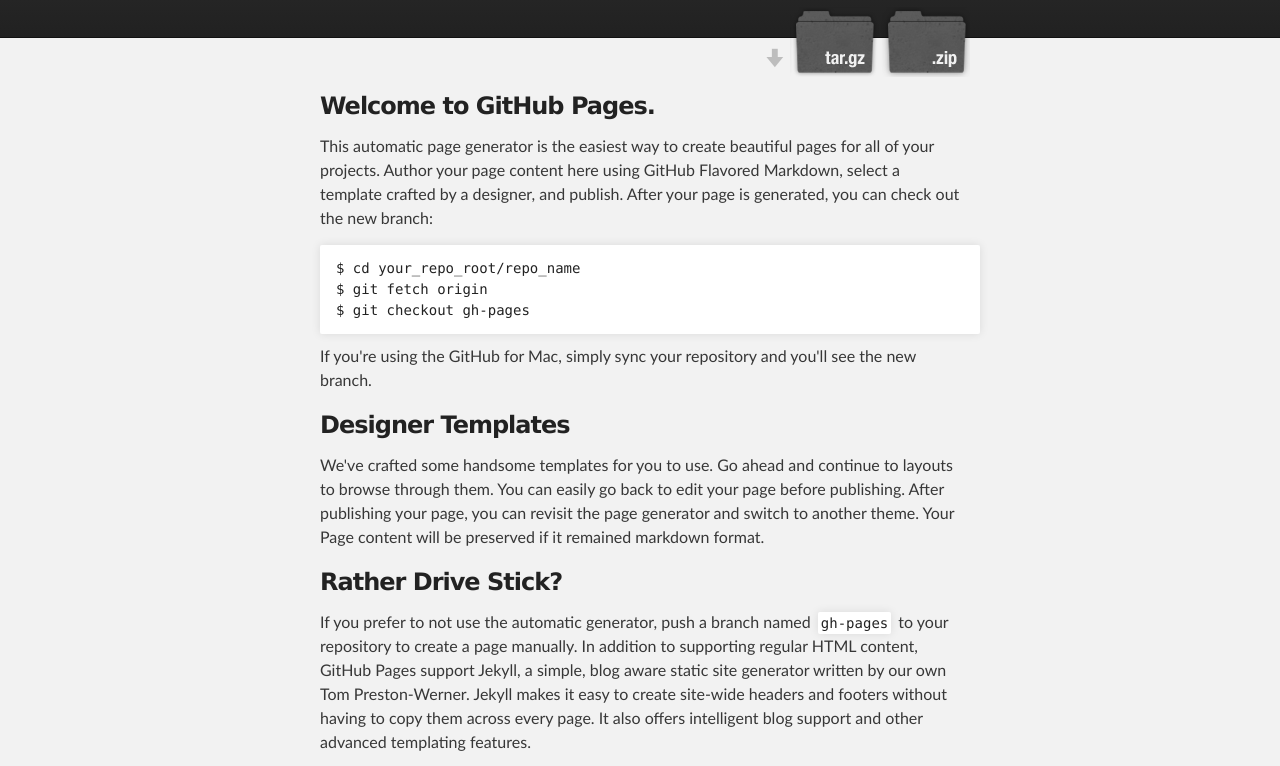
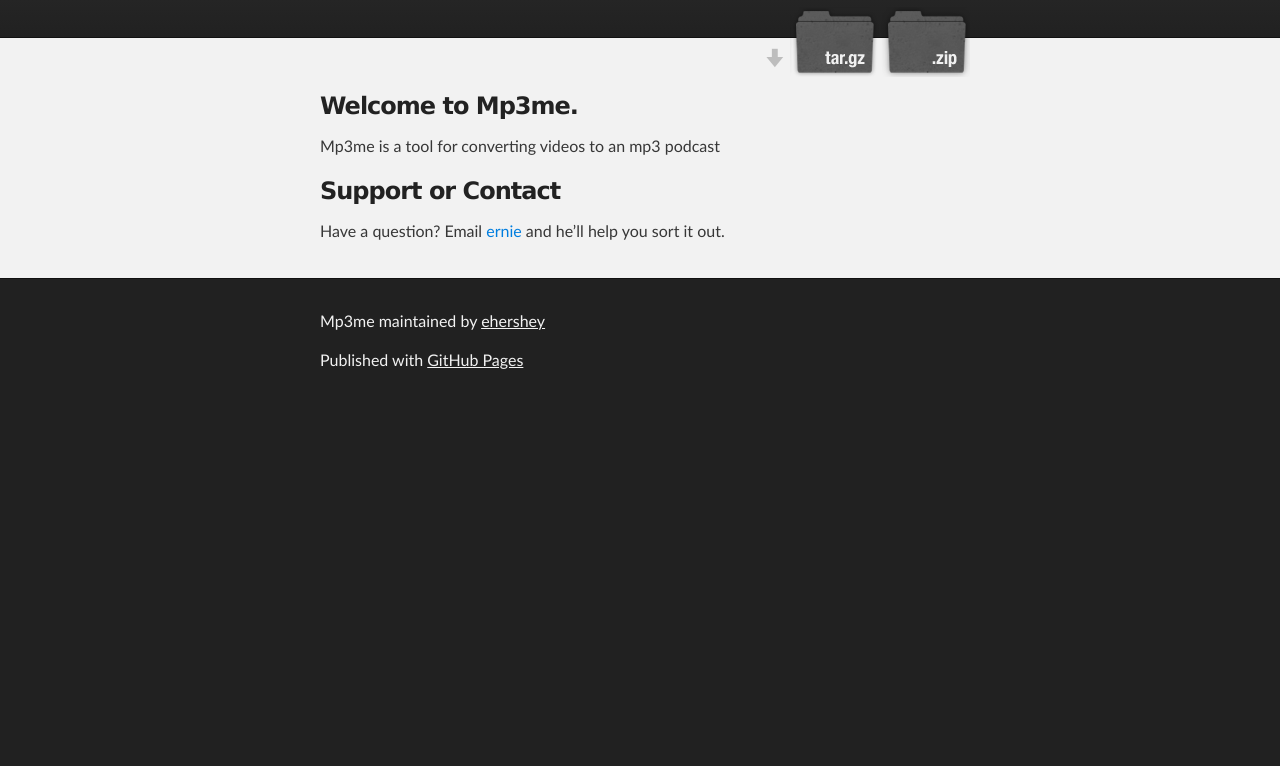
Before and after one commit to ehershey/mp3me, a plain HTML site: page index.html in a window 1280 px wide. Shown: the part 172-938 px from the top of the page. After the commit the page ends 800 px from the top, so only its background shows below. Drawn offline with Linux system fonts and the light colour scheme.

Commit message:
remove extra info on github pages

```diff
--- a/index.html
+++ b/index.html
@@ -22,8 +22,8 @@
           <h2 id="project_tagline">Convert youtube videos to an mp3 podcast</h2>
 
             <section id="downloads">
-              <a class="zip_download_link" href="https://github.com/ehershey/mp3me/zipball/master">Download this project as a .zip file</a>
-              <a class="tar_download_link" href="https://github.com/ehershey/mp3me/tarball/master">Download this project as a tar.gz file</a>
+              <a class="zip_download_link" href="https://github.com/ehershey/mp3me/zipball/master">Download code as a .zip file</a>
+              <a class="tar_download_link" href="https://github.com/ehershey/mp3me/tarball/master">Download code as a tar.gz file</a>
             </section>
         </header>
     </div>
@@ -32,36 +32,14 @@
     <div id="main_content_wrap" class="outer">
       <section id="main_content" class="inner">
         <h3>
-<a id="welcome-to-github-pages" class="anchor" href="#welcome-to-github-pages" aria-hidden="true"><span class="octicon octicon-link"></span></a>Welcome to GitHub Pages.</h3>
+<a id="welcome-to-github-pages" class="anchor" href="#welcome-to-github-pages" aria-hidden="true"><span class="octicon octicon-link"></span></a>Welcome to Mp3me.</h3>
 
-<p>This automatic page generator is the easiest way to create beautiful pages for all of your projects. Author your page content here using GitHub Flavored Markdown, select a template crafted by a designer, and publish. After your page is generated, you can check out the new branch:</p>
-
-<pre><code>$ cd your_repo_root/repo_name
-$ git fetch origin
-$ git checkout gh-pages
-</code></pre>
-
-<p>If you're using the GitHub for Mac, simply sync your repository and you'll see the new branch.</p>
-
-<h3>
-<a id="designer-templates" class="anchor" href="#designer-templates" aria-hidden="true"><span class="octicon octicon-link"></span></a>Designer Templates</h3>
-
-<p>We've crafted some handsome templates for you to use. Go ahead and continue to layouts to browse through them. You can easily go back to edit your page before publishing. After publishing your page, you can revisit the page generator and switch to another theme. Your Page content will be preserved if it remained markdown format.</p>
-
-<h3>
-<a id="rather-drive-stick" class="anchor" href="#rather-drive-stick" aria-hidden="true"><span class="octicon octicon-link"></span></a>Rather Drive Stick?</h3>
-
-<p>If you prefer to not use the automatic generator, push a branch named <code>gh-pages</code> to your repository to create a page manually. In addition to supporting regular HTML content, GitHub Pages support Jekyll, a simple, blog aware static site generator written by our own Tom Preston-Werner. Jekyll makes it easy to create site-wide headers and footers without having to copy them across every page. It also offers intelligent blog support and other advanced templating features.</p>
-
-<h3>
-<a id="authors-and-contributors" class="anchor" href="#authors-and-contributors" aria-hidden="true"><span class="octicon octicon-link"></span></a>Authors and Contributors</h3>
-
-<p>You can <a href="https://github.com/blog/821" class="user-mention">@mention</a> a GitHub username to generate a link to their profile. The resulting <code>&lt;a&gt;</code> element will link to the contributor's GitHub Profile. For example: In 2007, Chris Wanstrath (<a href="https://github.com/defunkt" class="user-mention">@defunkt</a>), PJ Hyett (<a href="https://github.com/pjhyett" class="user-mention">@pjhyett</a>), and Tom Preston-Werner (<a href="https://github.com/mojombo" class="user-mention">@mojombo</a>) founded GitHub.</p>
+<p>Mp3me is a tool for converting videos to an mp3 podcast</p>
 
 <h3>
 <a id="support-or-contact" class="anchor" href="#support-or-contact" aria-hidden="true"><span class="octicon octicon-link"></span></a>Support or Contact</h3>
 
-<p>Having trouble with Pages? Check out the documentation at <a href="https://help.github.com/pages">https://help.github.com/pages</a> or contact <a href="mailto:support@github.com">support@github.com</a> and we’ll help you sort it out.</p>
+<p>Have a question? Email <a href="mailto:mp3me@ernie.org">ernie</a> and he’ll help you sort it out.</p>
       </section>
     </div>
 
```
